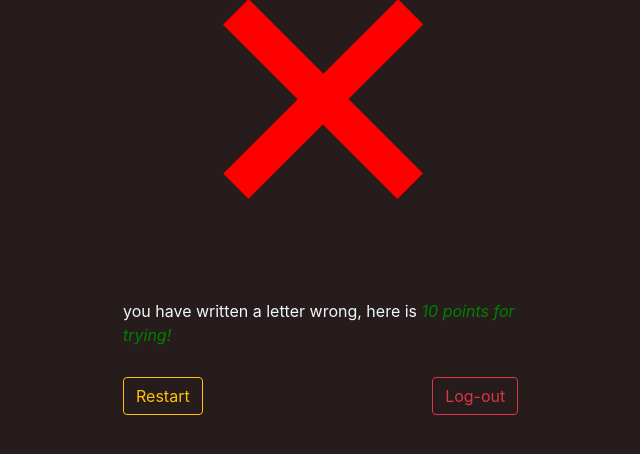
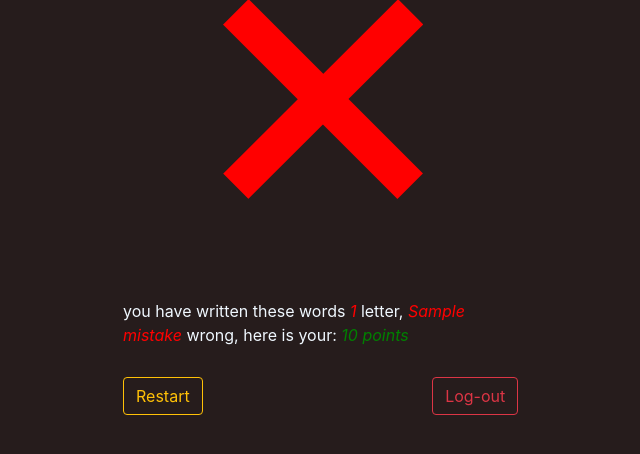
Before and after one commit to adamafaye1945/Type-Tester-web, a Flask app: template templates/result.html in a window 1280 px wide. Shown: the part 157-611 px from the top of the page, without its empty margins (317-957 px from the left). Run offline with Flask 2, Linux system fonts and the light colour scheme; the template is opened without the code that fills it: most values are stand-ins (such as "Sample title", 1, 10 or a date in 2020); some libraries are stand-ins or nearby versions.

Commit message:
style changed, added mistake

```diff
--- a/templates/result.html
+++ b/templates/result.html
@@ -16,7 +16,7 @@
     <p style="color: aliceblue;">You have scored <i style="color: green;">{{score}} points</i> and your time is <i style="color: green;">{{time}} seconds</i></p>
     {%endif%}
     {%if not correct%}
-    <p style="color: aliceblue;">you have written a letter wrong, here is <i style="color: green;">{{score}} points for trying!</i></p>
+    <p style="color: aliceblue;">you have written these words <i style="color: red">{{mistake_num}}</i> letter, <i style="color:red;">{{mistake}}</i> wrong, here is your: <i style="color: green;">{{score}} points</i></p>
     {%endif%}
     <div id="report-button">
     <a class="btn btn-outline-warning" href="{{url_for('play_game')}}">Restart</a>
```
